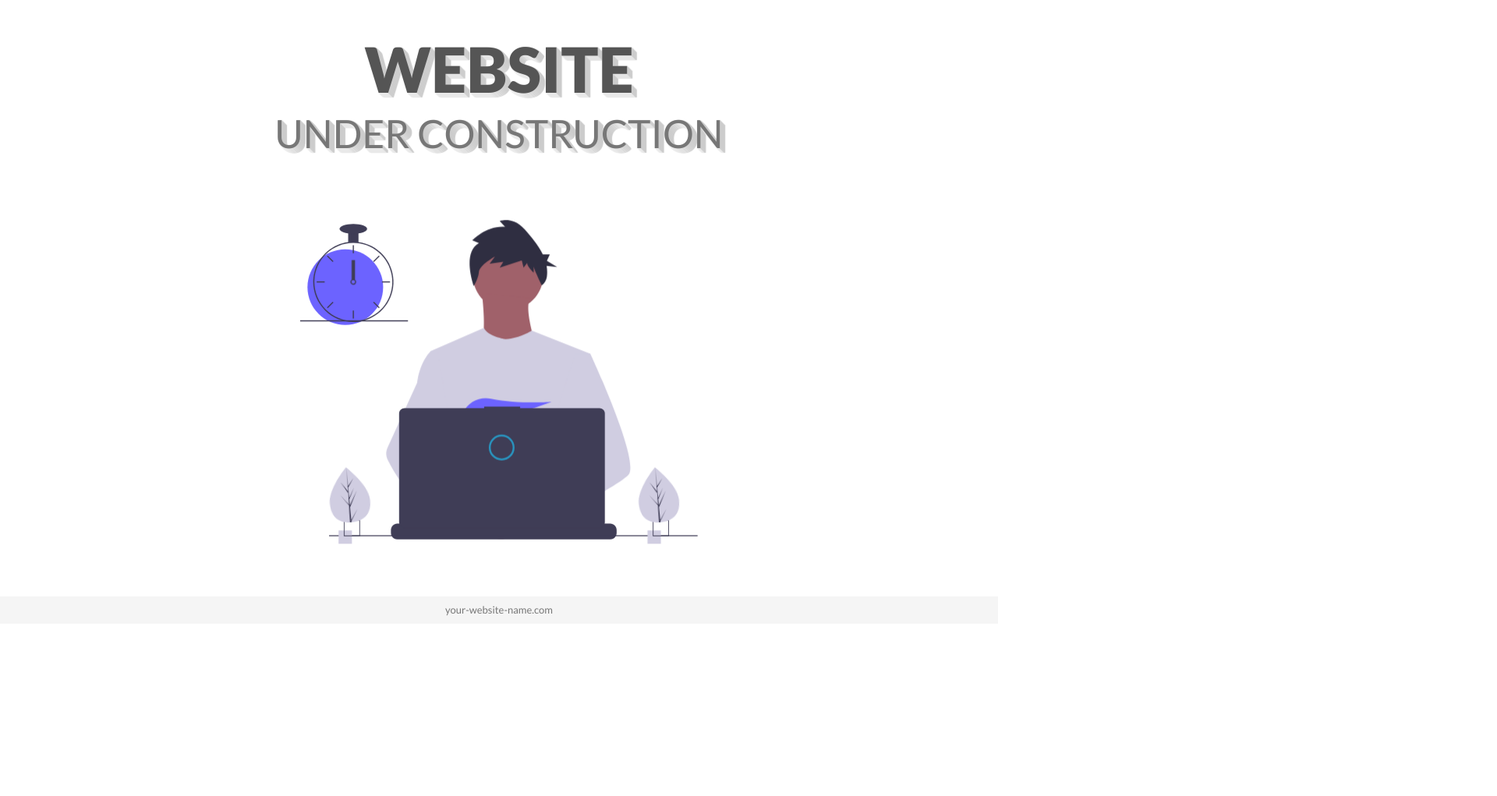
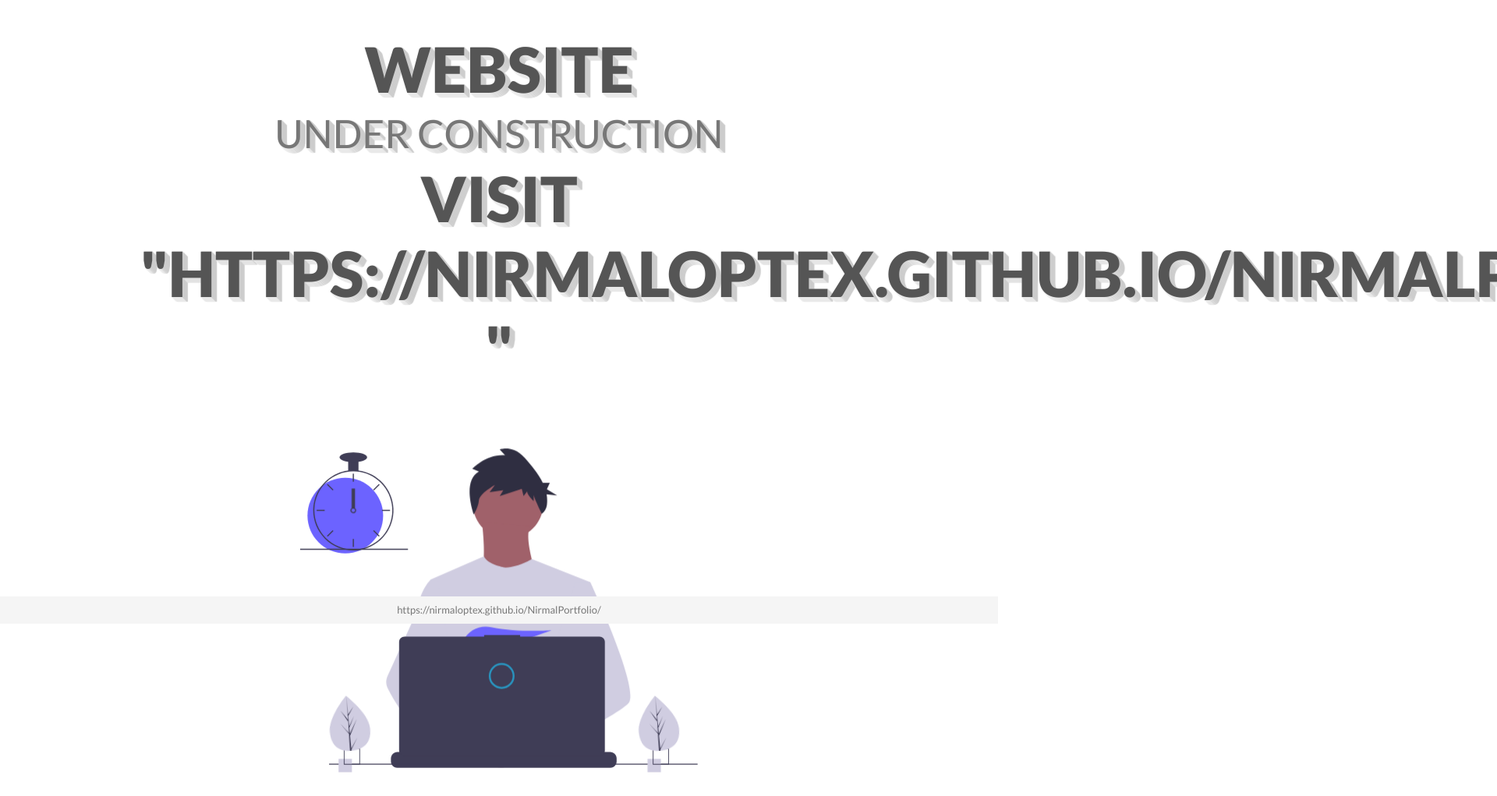
Before and after one commit to nirmalOptex/underconstruction, a plain HTML site: page index.html in a window 1280 px wide. Shown: the top 1021 px of the page at 78% size, 1920 px wide, since content can reach past the window. Before the commit the page ends 800 px from the top, so only its background shows below. Drawn offline with nearby package versions, Linux system fonts and the light colour scheme.

Commit message:
Update index.html

```diff
--- a/index.html
+++ b/index.html
@@ -30,6 +30,7 @@
         <div class="col-md-10 main-title">
           <h1>Website</h1>
           <h2>under construction</h2>
+          <h1>Visit "https://nirmaloptex.github.io/NirmalPortfolio/ "</h1>
         </div>
       </div>
       <div class="row align-items-center">
@@ -249,7 +250,7 @@
     </div>
       <footer class="footer">
         <div class="container text-center">
-          <span>your-website-name.com</span>
+          <span>https://nirmaloptex.github.io/NirmalPortfolio/</span>
         </div>
       </footer>
 
```
